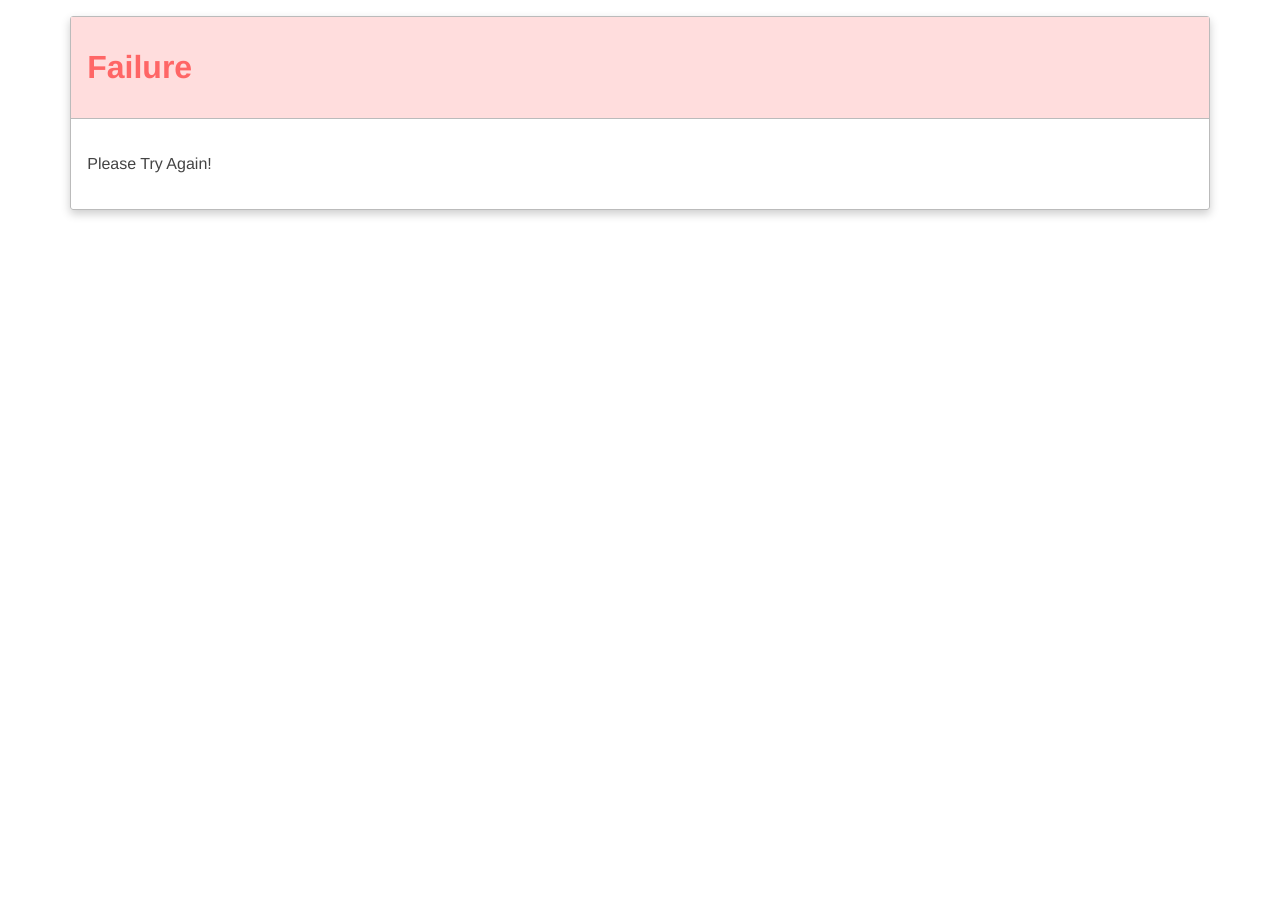
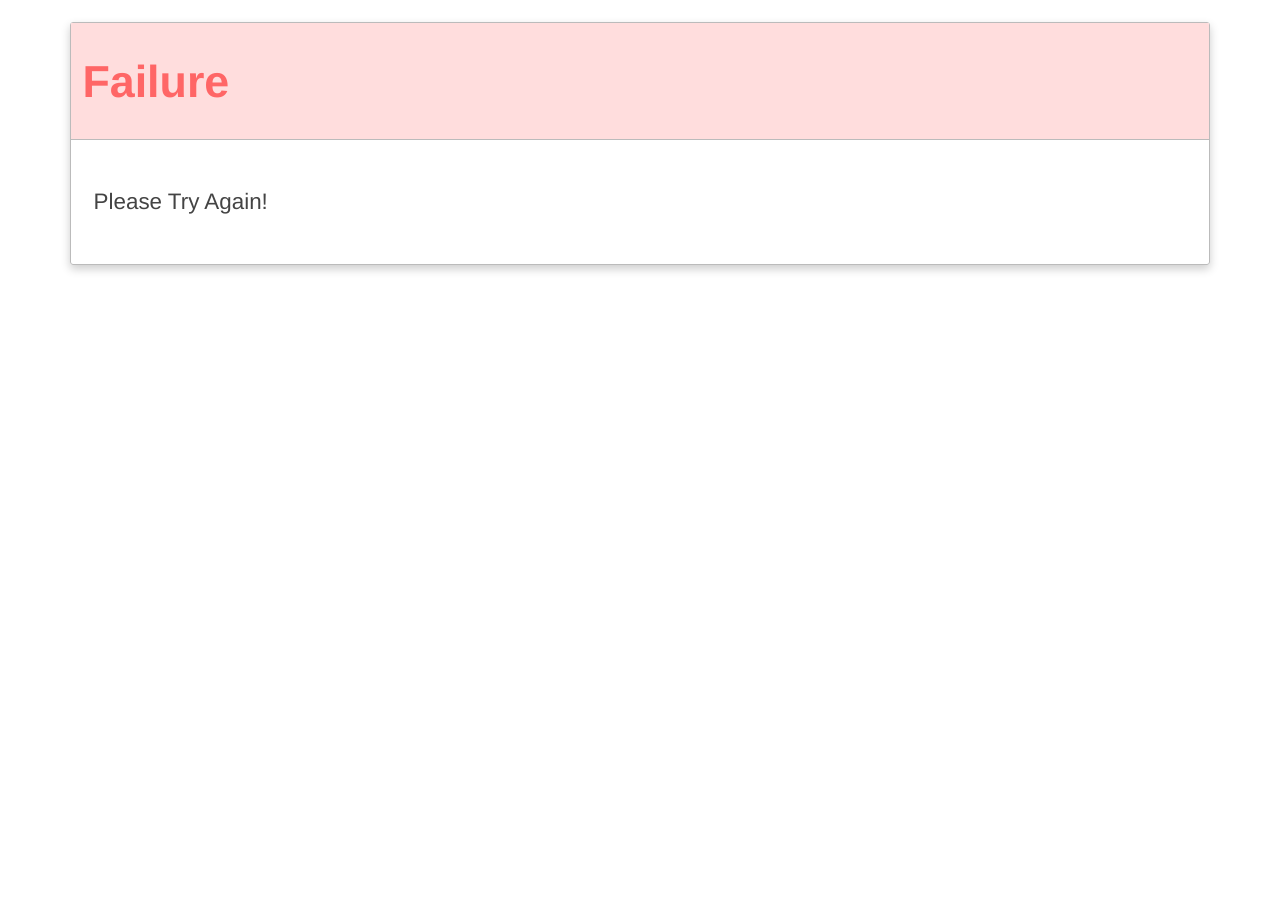
Before and after one commit to kamiller/captive-portal, a Jekyll site: the page built from failure.html, in a window 1280 px wide. Built offline with Jekyll 4.4.1, drawn with Linux system fonts in a browser that asks for light colours; before the commit the page ends 900 px from its top, so only the background shows below that.

Commit message:
increased font size

```diff
--- a/_layouts/default.html
+++ b/_layouts/default.html
@@ -12,11 +12,14 @@
 			height: 100%;
 			color: #444;
 /*			font-size: 1em;*/
-			line-height: 1.5em;
+
 		}
 
 		body {
-			font: 16px/26px Helvetica Neue, Arial, sans-serif;
+			font-family: Helvetica Neue, Arial, sans-serif;
+			font-size: 2em;
+			line-height: 2em;
+			height: 100%;
 		}
 
 		#container {
@@ -31,7 +34,7 @@
 
 		.title {
 			border-bottom: 1px solid #bbb;
-			padding: 1em;
+			padding: .5em;
 			background: #eee;
 		}
 		.content {
@@ -75,11 +78,13 @@
 		}
 
 		@media only screen and (min-width: 480px) {
+
 		}
 		@media only screen and (min-width: 768px) {
 
 		}
 		@media only screen and (min-width: 1140px) {
+			body {font-size: 1.4em;line-height:1.5em;}
 		}
 	</style>
 </head>
```
